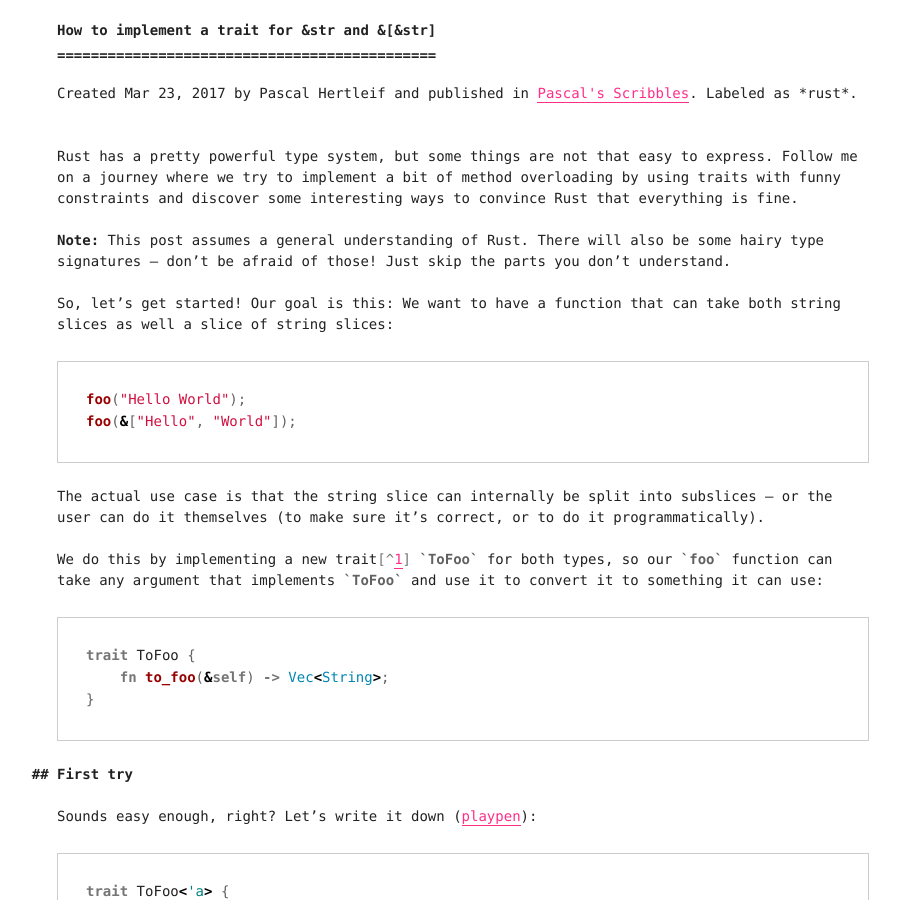
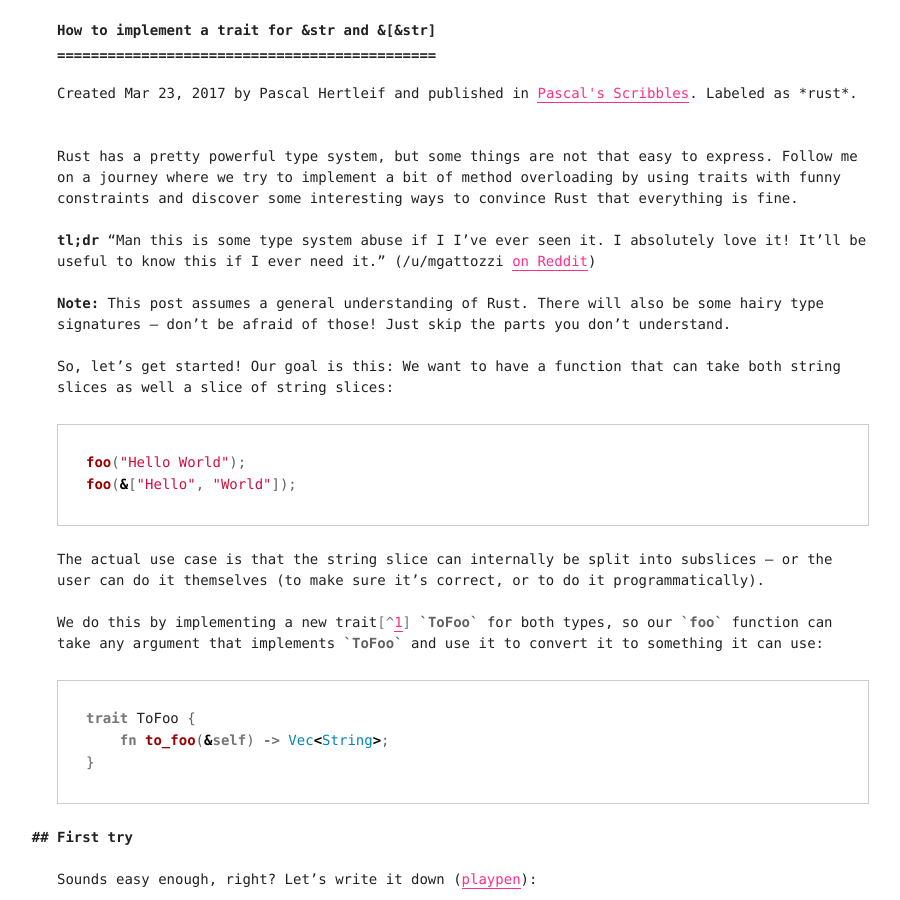
Before and after one commit to killercup/scribbles, a Jekyll site: the page built from _posts/2017-03-23-impl-a-trait-for-str-slices-and-slices-of-strs.md, in a window 1280 px wide and 900 px high. Shown: the whole window, without its empty margins (177-1077 px from the left). Built offline with Jekyll 4.4.1, drawn with Linux system fonts in a browser that asks for light colours.

Commit message:
Quote @mgattozzi for a great tl;dr!
Thanks!

```diff
--- a/_posts/2017-03-23-impl-a-trait-for-str-slices-and-slices-of-strs.md
+++ b/_posts/2017-03-23-impl-a-trait-for-str-slices-and-slices-of-strs.md
@@ -7,6 +7,10 @@ discussions:
 ---
 
 Rust has a pretty powerful type system, but some things are not that easy to express. Follow me on a journey where we try to implement a bit of method overloading by using traits with funny constraints and discover some interesting ways to convince Rust that everything is fine.
+
+**tl;dr** "Man this is some type system abuse if I I've ever seen it. I absolutely love it! It'll be useful to know this if I ever need it." (/u/mgattozzi [on Reddit][r2])
+
+[r2]: https://www.reddit.com/r/rust/comments/6134oc/how_to_implement_a_trait_for_str_and_str/dfbjhvu/
 
 **Note:** This post assumes a general understanding of Rust. There will also be some hairy type signatures -- don't be afraid of those! Just skip the parts you don't understand.
 
```
